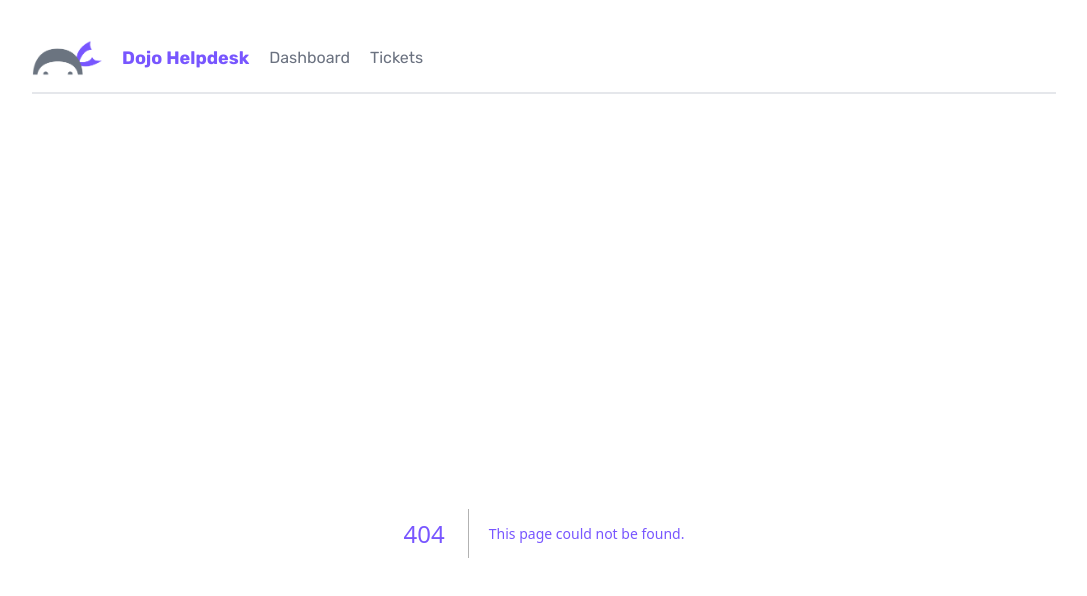
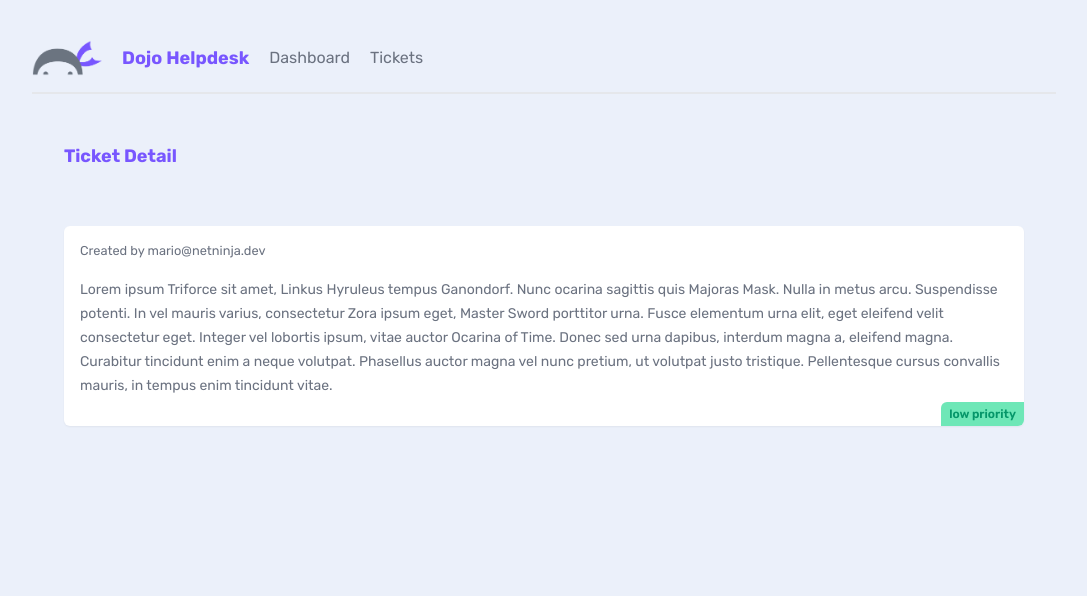
Before and after one commit to saulobr88/dojo-helpdesk, a Next.js app: page /tickets/1 in a window 1280 px wide. Before the commit this address had no page. Shown: the top 596 px of the page, without its empty margins (96-1183 px from the left). Built offline with nearby package versions, Linux system fonts and the light colour scheme; data requests are answered from the project's data file.

Commit message:
Dynamic Segments, Static Rendering e Custom 404 Page

```diff
--- /dev/null
+++ b/app/not-found.jsx
@@ -0,0 +1,11 @@
+import Link from 'next/link'
+
+export default function NotFound() {
+  return (
+    <main className="text-center">
+    <h2 className='text-3xl'>There was a problem.</h2>
+    <p>We could not find the page you were looking for.</p>
+    <p>Go back to the <Link href='/'>Dashboard</Link></p>
+    </main>
+  )
+}
--- a/app/tickets/TicketList.jsx
+++ b/app/tickets/TicketList.jsx
@@ -1,3 +1,4 @@
+import Link from "next/link"
 
 async function getTickets() {
     const res = await fetch(
@@ -24,11 +25,13 @@ export default async function TicketList() {
         <>
             {tickets.map((ticket) => (
                 <div key={ticket.id} className='card'>
-                    <h3>{ticket.title}</h3>
-                    <p>{ticket.body.slice(0,200)}...</p>
-                    <div className={`pill ${ticket.priority}`}>
-                        {ticket.priority} priority
-                    </div>
+                    <Link href={`/tickets/${ticket.id}`}>
+                        <h3>{ticket.title}</h3>
+                        <p>{ticket.body.slice(0,200)}...</p>
+                        <div className={`pill ${ticket.priority}`}>
+                            {ticket.priority} priority
+                        </div>
+                    </Link>
                 </div>
             ))}
             {tickets.length === 0 && (
--- /dev/null
+++ b/app/tickets/[id]/page.jsx
@@ -0,0 +1,50 @@
+import { notFound } from "next/navigation"
+
+export const dynamicParams = true // default value is true
+
+export async function generateStaticParams() {
+    const res = await fetch('http://localhost:4000/tickets')
+    const tickets = await res.json()
+    return tickets.map((ticket) => {
+        id: ticket.id
+    })
+}
+
+async function getTicket(id) {
+    const res = await fetch(
+        'http://localhost:4000/tickets/'+id,
+        {
+            next: {
+              revalidate: 60
+            }
+        }
+    )
+
+    if (!res.ok) {
+        // This will activate the closest `error.js` Error Boundary
+        // throw new Error('Failed to fetch data')
+        notFound()
+    }
+
+    return res.json()
+}
+
+export default async function TicketDetails({ params }) {
+  const ticket = await getTicket(params.id)
+
+    return (
+        <main>
+            <nav>
+                <h2>Ticket Detail</h2>
+            </nav>
+            <div className="card">
+                <h3>{ticket.tile}</h3>
+                <small>Created by {ticket.user_email}</small>
+                <p>{ticket.body}</p>
+                <div className={`pill ${ticket.priority}`}>
+                    {ticket.priority} priority
+                </div>
+            </div>
+        </main>
+    )
+}
--- /dev/null
+++ b/app/tickets/not-found.jsx
@@ -0,0 +1,11 @@
+import Link from 'next/link'
+
+export default function NotFound() {
+  return (
+    <main className="text-center">
+        <h2 className='text-3xl'>We hit a Brick Wall.</h2>
+        <p>We could not find the ticket you were looking for.</p>
+        <p>Go back to the <Link href='/tickets'>Tickets</Link></p>
+    </main>
+  )
+}
--- a/package.json
+++ b/package.json
@@ -6,7 +6,8 @@
     "dev": "next dev",
     "build": "next build",
     "start": "next start",
-    "lint": "next lint"
+    "lint": "next lint",
+    "json-server": "json-server --watch --port 4000 ./_data/db.json"
   },
   "dependencies": {
     "autoprefixer": "10.4.14",
```
